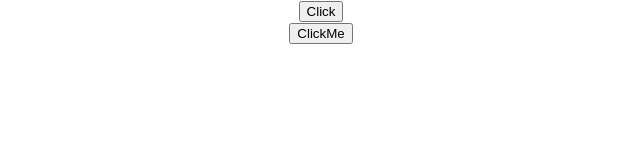
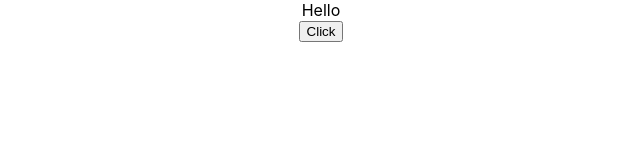
Before and after one commit to rqzq/myProjects, a React (Create React App) app in the folder react-projects/: page / in a window 1280 px wide. Shown: the top 160 px of the page, without its empty margins (319-959 px from the left). Built offline with nearby package versions, Linux system fonts and the light colour scheme.

Commit message:
Event Bind in Class Components

```diff
--- a/react-projects/src/App.js
+++ b/react-projects/src/App.js
@@ -7,12 +7,12 @@ import Message from "./components/Message";
 import Counter from "./components/Counter";
 import FunctionClick from "./components/FunctionClick";
 import ClassClick from "./components/ClassClick";
+import EventBind from "./components/EventBind";
 
 function App() {
   return (
     <div className="App">
-    <FunctionClick />
-    <ClassClick />
+       <EventBind />
     </div>
   );
 }
--- /dev/null
+++ b/react-projects/src/components/EventBind.js
@@ -0,0 +1,31 @@
+import React, {Component} from "react";
+
+class EventBind extends Component{
+    clickHandler(){
+        this.setState({
+            message: 'Good Bye!'
+        })
+        console.log(this)
+    }
+
+// this is by default set to undefined
+
+    constructor() {
+        super();
+        this.state ={
+            message: 'Hello'
+        }
+        this.clickHandler = this.clickHandler.bind(this)
+    }
+    render() {
+        return(
+            <div>
+                <div>
+                    {this.state.message}
+                </div>
+                <button onClick={this.clickHandler}> Click </button>
+            </div>
+        )
+    }
+}
+export default EventBind
```
